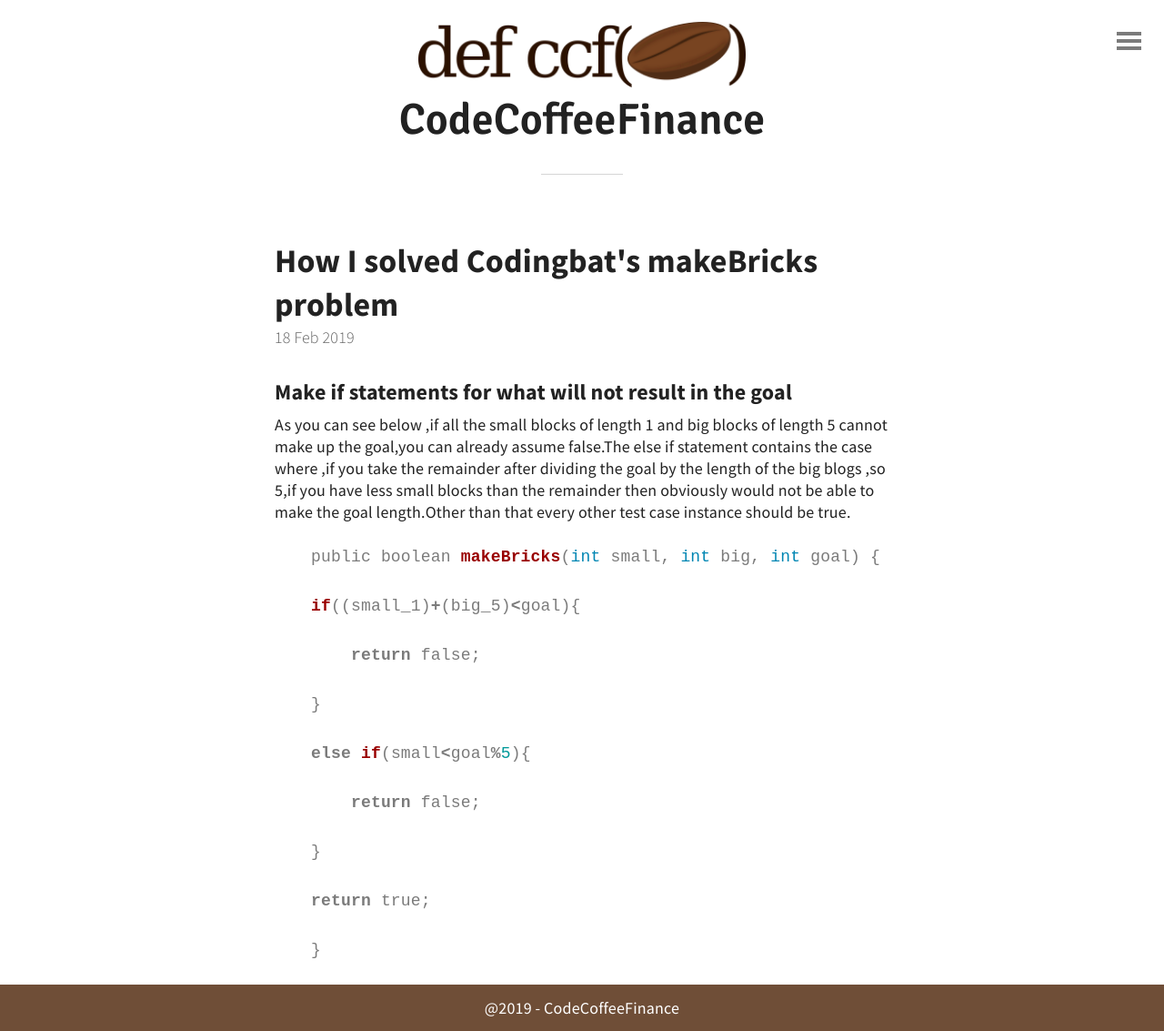
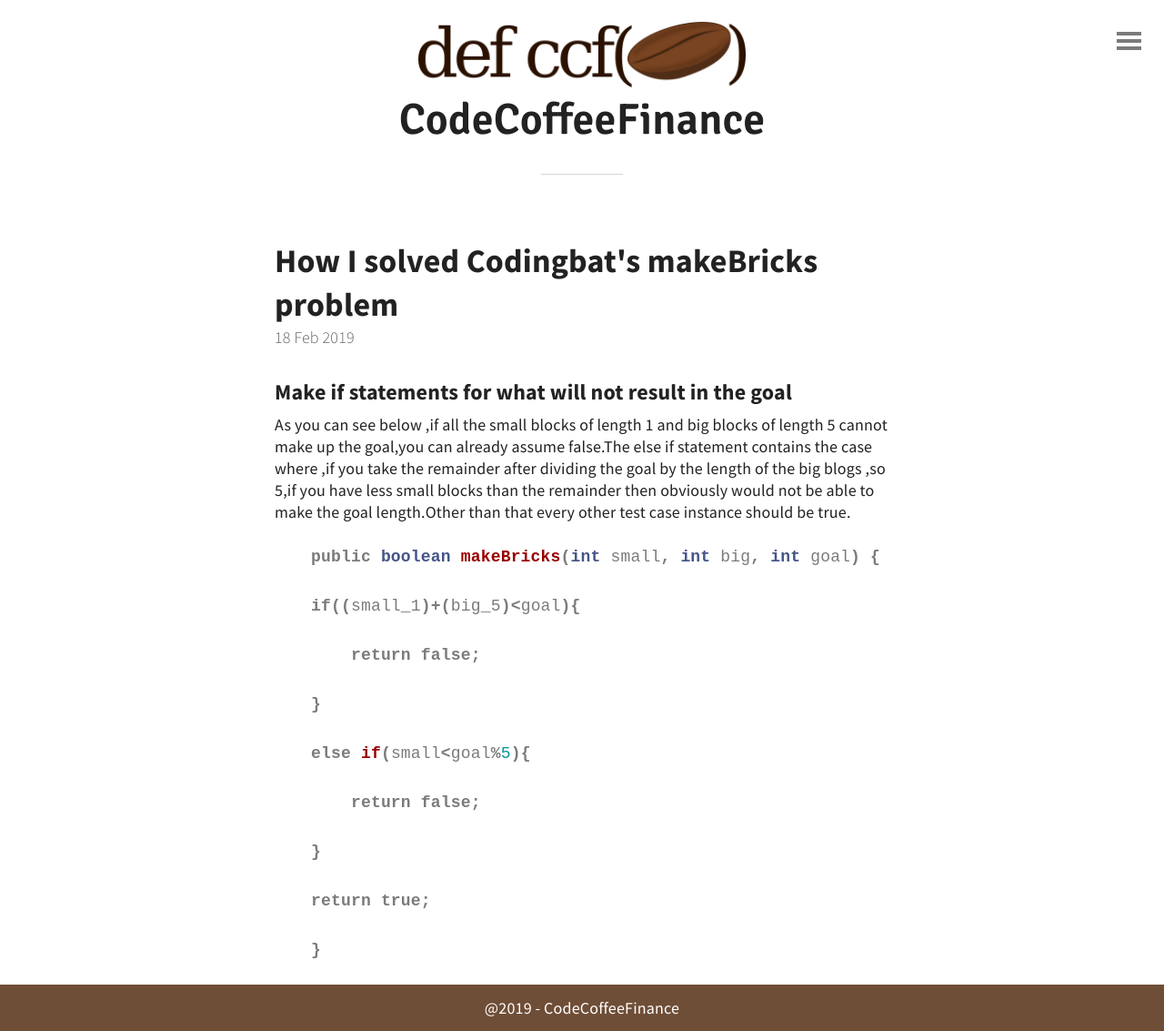
Before and after one commit to codecoffeefinance/codecoffeefinance.github.io, a Jekyll site: the page built from _posts/2019-02-18-how-i-solved-codingbat-s-makebricks-problem.md, in a window 1280 px wide. Shown: the whole page at 91% size. Built offline with Jekyll 4.4.1, drawn with Linux system fonts in a browser that asks for light colours.

Commit message:
Update from Forestry.io coderpython24@gmail.com updated ./_posts/2019-02-18-how-i-solved-codingbat-s-makebricks-problem.md

```diff
--- a/_posts/2019-02-18-how-i-solved-codingbat-s-makebricks-problem.md
+++ b/_posts/2019-02-18-how-i-solved-codingbat-s-makebricks-problem.md
@@ -7,7 +7,7 @@ date: 2019-02-18 16:20:26 +0000
 
 As you can see below ,if all the small blocks of length 1 and big blocks of length 5 cannot make up the goal,you can already assume false.The else if statement contains the case where ,if you take the remainder after dividing the goal by the length of the big blogs ,so 5,if you have less small blocks than the remainder then obviously would not be able to make the goal length.Other than that every other test case instance should be true.
 
-{% highlight python %}
+{% highlight java %}
 
 public boolean makeBricks(int small, int big, int goal) {
 
```
